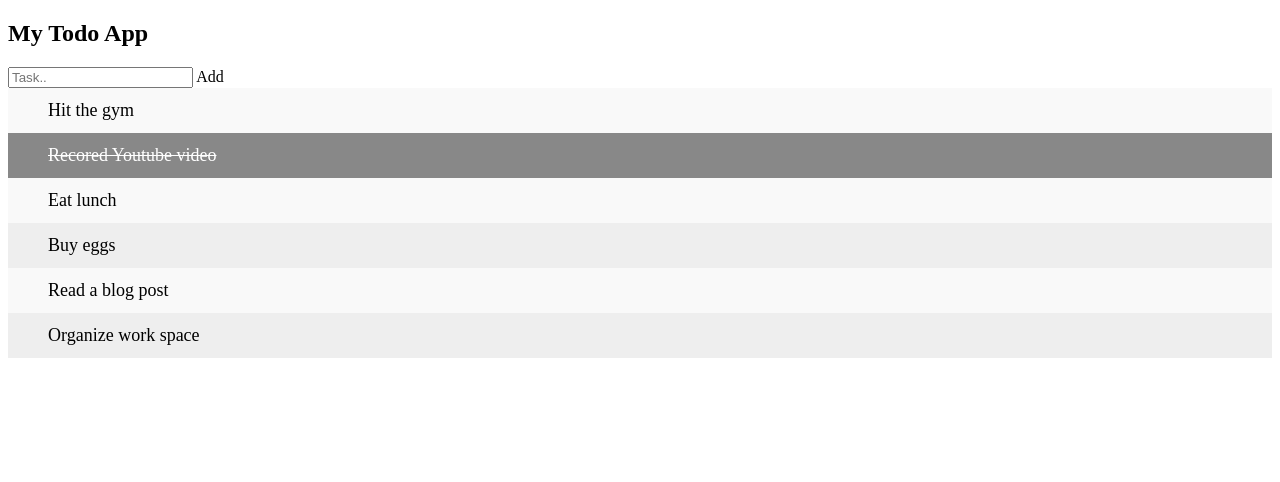
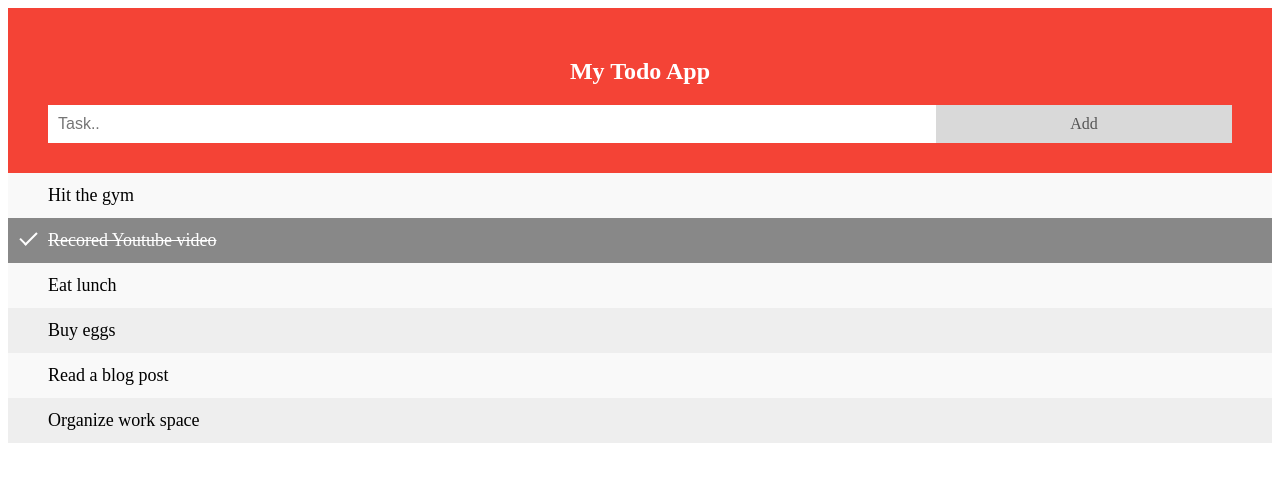
Before and after one commit to rahulMishra05/todo-app, a plain HTML site: page index.html in a window 1280 px wide. Drawn offline with Linux system fonts and the light colour scheme.

Commit message:
CSS file completed

```diff
--- a/main.css
+++ b/main.css
@@ -37,9 +37,81 @@ ul li:hover{
     background: #ddd;
 }
 
-/* When clicked on, add a background color and strike out */
+/* When clicked on a particluar item/task, add a background color and strike out */
 ul li.checked{
     background: #888;
     color: #fff;
     text-decoration: line-through;
 }
+
+/* Add a "checked" mark when clicked on a particluar item/task */
+ul li.checked::before{
+    content: '';
+    position: absolute;
+    border-color: #fff;
+    border-style: solid;
+    border-width: 0 2px 2px 0;
+    top: 10px;
+    left: 16px;
+    transform: rotate(45deg);
+    height: 15px;
+    width: 7px;
+}
+
+/* Style the close button */
+.close{
+    position: absolute;
+    right: 0;
+    top: 0;
+    padding: 12px 16px 12px 16px;
+}
+
+.close:hover{
+    background-color: #f44336;
+    color: white;
+}
+
+/* Styling the header */
+.header{
+    background-color: #f44336;
+    padding: 30px 40px;
+    color: white;
+    text-align: center;
+}
+
+/* Clear floats after the header */
+.header::after{
+    content: '';
+    display: table;
+    clear: both;
+}
+
+/* Style the input feild */
+input{
+    margin: 0;
+    border: none;
+    border-radius: 0;
+    width: 75%;
+    padding: 10px;
+    float: left;
+    font-size: 16px;
+}
+
+/* Style the "Add" button */
+.addBtn{
+    padding: 10px;
+    width: 25%;
+    background: #d9d9d9;
+    color: #555;
+    float: left;
+    text-align: center;
+    font-size: 16px;
+    cursor: pointer;
+    transition: 0.3s;
+    border-radius: 0;
+}
+
+/* Hover effect on "Add button" */
+.addBtn:hover{
+    background-color: #bbb;
+}
```
